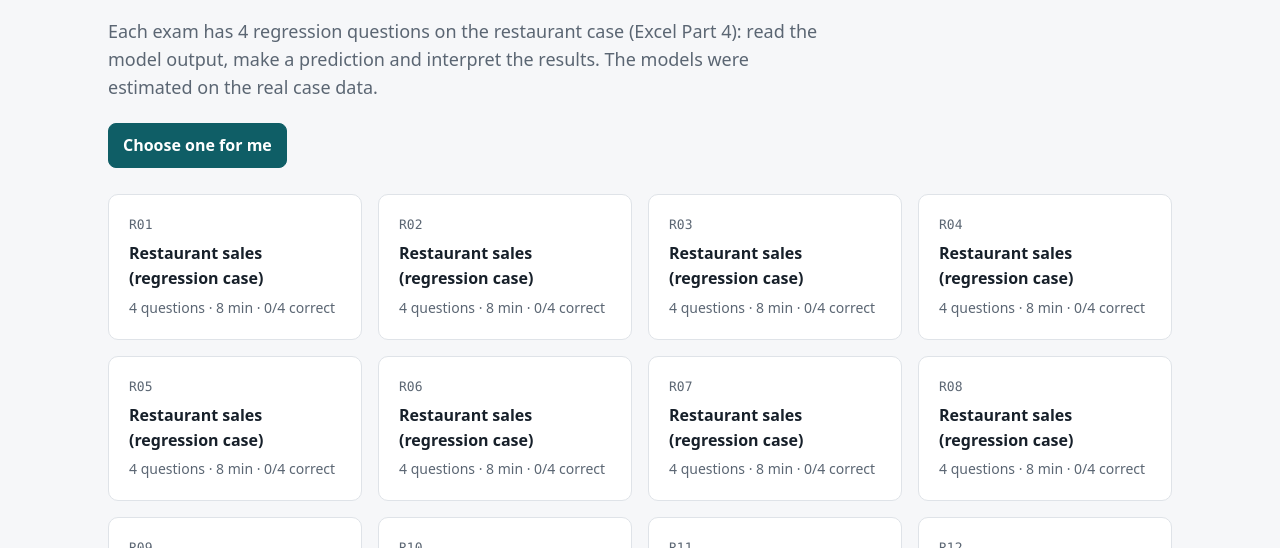
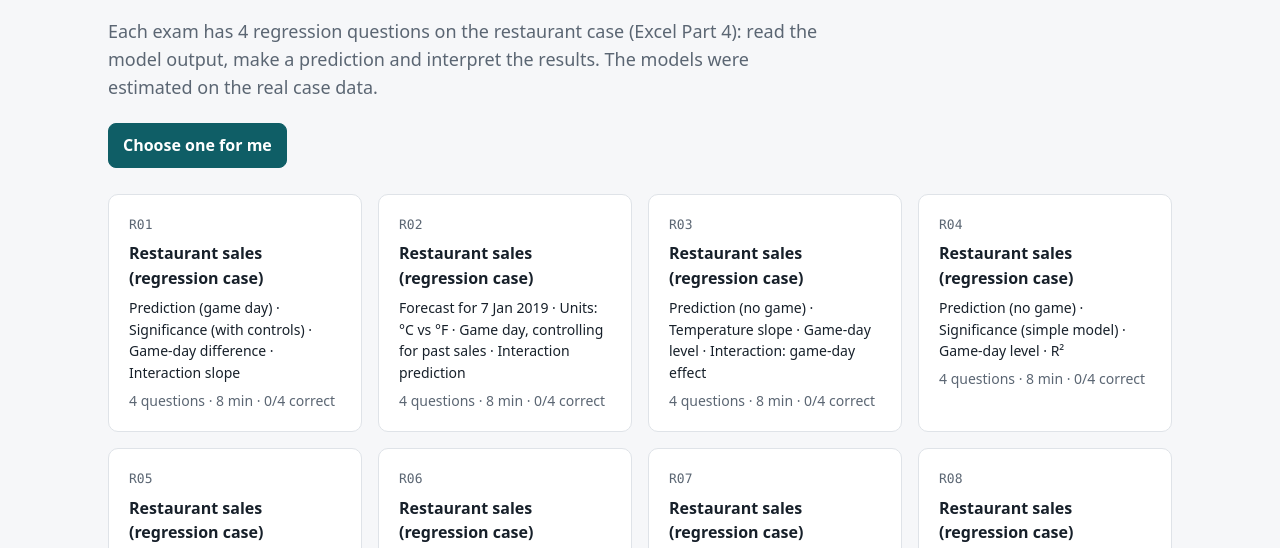
Before and after one commit to laxmigurung2558-prog/exam-practice, a plain HTML site: page index.html in a window 1280 px wide. Both pictures are taken after a click on the link "Data Interpretation". Shown: the part 195-743 px from the top of the page. Drawn offline with Linux system fonts and the light colour scheme.

Commit message:
Add files via upload

```diff
--- a/app.js
+++ b/app.js
@@ -28,6 +28,11 @@
       examIntro: "Each exam has 4 regression questions on the restaurant case (Excel Part 4): read the model output, make a prediction and interpret the results. The models were estimated on the real case data.",
       bankIntro: "Regression questions on the restaurant case: predictions, coefficients, units, dummies, interactions and significance." }
   };
+  // short topic labels so interpretation exam cards can be told apart
+  var SHORT = { RI01: "Forecast for 7 Jan 2019", RI02: "Prediction (game day)", RI03: "Prediction (no game)", RI04: "Prediction (game day)",
+    RI05: "Temperature slope", RI06: "Units: °C vs °F", RI07: "Prediction in °C", RI08: "Significance (simple model)", RI09: "Significance (with controls)",
+    RI10: "Game-day difference", RI11: "Game-day level", RI12: "Game day, controlling for past sales",
+    RI13: "Interaction slope", RI14: "Interaction: game-day effect", RI15: "Interaction prediction", RI16: "R²" };
   function kindOf(q) { return q.subject === "Interpretation" ? "interpretation" : "manipulation"; }
   function subTabs(kind, active) {
     return h("div", { class: "tabs", style: "margin:0 0 20px" }, [
@@ -289,6 +294,7 @@
         return h("a", { class: "card exam-card btn", href: "#/exam/" + x.id }, [
           h("span", { class: "id", text: x.id }),
           h("strong", { text: x.datasets.map(function (k) { return DS[k].title; }).join(" + ") }),
+          kind === "interpretation" ? h("span", { class: "topics", text: x.questions.map(function (id) { return SHORT[id] || id; }).join(" · ") }) : null,
           h("span", { class: "meta", text: x.questions.length + " questions · " + x.minutes + " min · " + done + "/" + x.questions.length + " correct" })]);
       }))
     ], KIND[kind].title + " exams");
--- a/style.css
+++ b/style.css
@@ -185,3 +185,4 @@ select, input[type=text], input[type=search], textarea {
   .model th, .model td { padding: 6px 6px; font-size: 12px; }
   .model td:first-child { white-space: normal; min-width: 110px; }
 }
+.exam-card .topics { font-size: 14px; color: var(--ink); }
```
